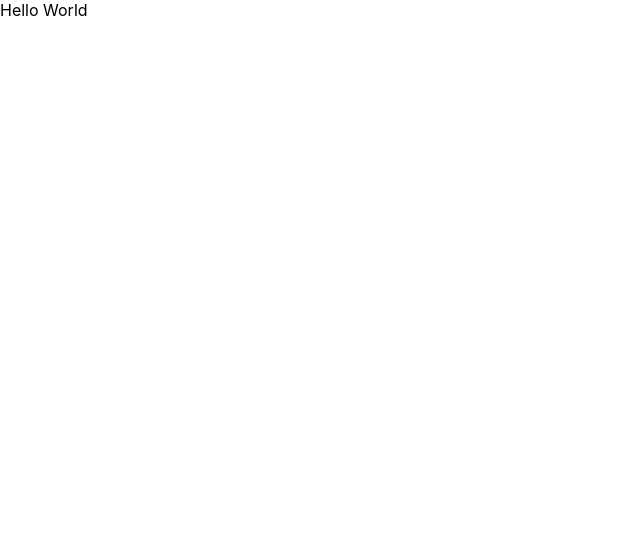
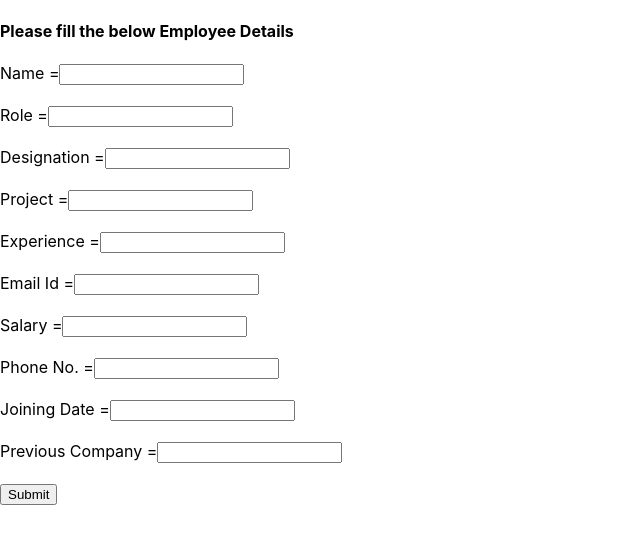
Before and after one commit to Mansibansal9648/employee_mgmt_system, a React (Create React App) app in the folder client/: page / in a window 1280 px wide. Shown: the top 544 px of the page, without its empty margins (0-640 px from the left). Built offline with nearby package versions, Linux system fonts and the light colour scheme.

Commit message:
basic form design

```diff
--- a/client/src/App.js
+++ b/client/src/App.js
@@ -1,5 +1,7 @@
 import logo from './logo.svg';
 import './App.css';
+import {Home} from './components/Home'
+
 
 function App() {
   return (
@@ -20,7 +22,8 @@ function App() {
     //   </header>
     // </div>
     <div>
-      Hello World
+      {/* Hello World */}
+      <Home/>
     </div>
   );
 }
--- a/client/src/components/Home.js
+++ b/client/src/components/Home.js
@@ -0,0 +1,59 @@
+export const Home=()=>{
+    return(
+        <div>
+            <h4>Please fill the below Employee Details</h4>
+            Name =
+            <input type="text">
+            </input>
+            <br></br>
+            <br></br>
+            Role =
+            <input type= "text">
+            </input>
+            <br></br>
+            <br></br>
+            Designation =
+            <input type= "text">
+            </input>
+            <br></br>
+            <br></br>
+            Project =
+            <input type="text">
+            </input>
+            <br></br>
+            <br></br>
+            Experience =
+            <input type="text">
+            </input>
+            <br></br>
+            <br></br>
+            Email Id =
+            <input type="text">
+            </input>
+            <br></br>
+            <br></br>
+            Salary =
+            <input type = "text">
+            </input>
+            <br></br>
+            <br></br>
+            Phone No. =
+            <input type="text">
+            </input>
+            <br></br>
+            <br></br>
+            Joining Date =
+            <input type="text">
+            </input>
+            <br></br>
+            <br></br>
+            Previous Company =
+            <input type = "text">
+            </input>
+            <br></br>
+            <br></br>
+            <input type ="button" value="Submit">
+            </input>
+        </div>
+    )
+}
```
